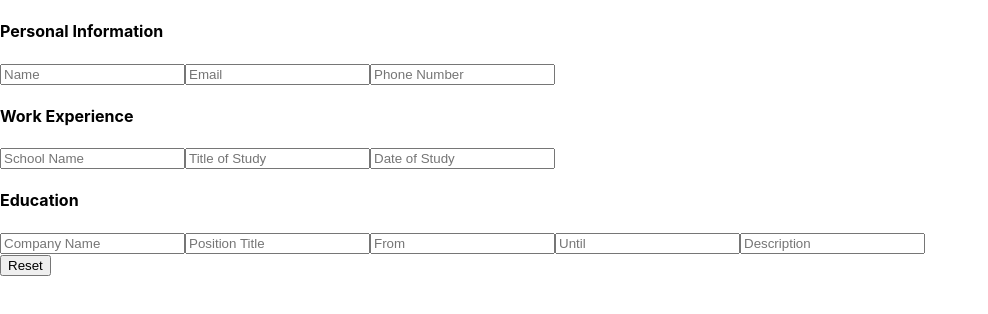
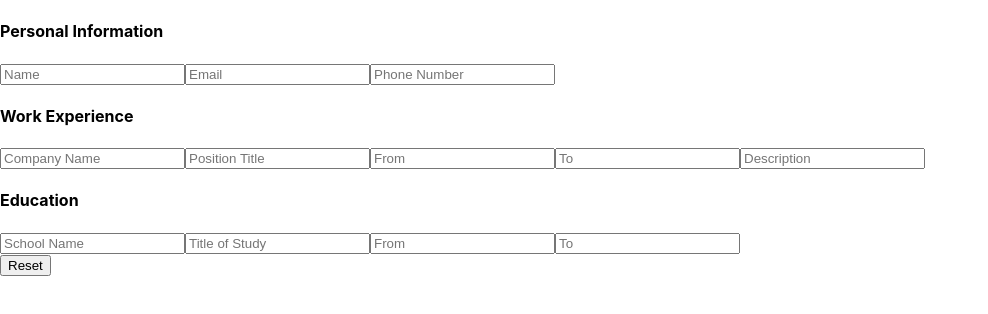
Before and after one commit to mraffia/odin-cv-application, a React (Create React App) app: page / in a window 1280 px wide. Shown: the top 314 px of the page, without its empty margins (0-988 px from the left). Built offline with nearby package versions, Linux system fonts and the light colour scheme.

Commit message:
Refactor App.js states and delete input attribute values

```diff
--- a/src/App.js
+++ b/src/App.js
@@ -5,17 +5,19 @@ class App extends React.Component {
   constructor(props) {
   super(props);
   this.state = {
-      nameValue: '',
-      emailValue: '',
-      phoneValue: '',
-      schoolValue: '',
-      titleValue: '',
-      dateValue: '',
-      companyValue: '',
-      positionValue: '',
-      fromValue: '',
-      untilValue: '',
-      descValue: '',
+      name: '',
+      title: '',
+      email: '',
+      phone: '',
+      schoolName: '',
+      studyTitle: '',
+      studyFrom: '',
+      studyTo: '',
+      companyName: '',
+      positionTitle: '',
+      workFrom: '',
+      workTo: '',
+      workDesc: '',
       schools: {},
       companies: {},
   };
@@ -41,45 +43,48 @@ class App extends React.Component {
           <div>
             <h4>Personal Information</h4>
             <label>
-              <input placeholder="Name" name="nameValue" type="text" value={this.state.nameValue} onChange={this.handleChange} />
+              <input placeholder="Name" name="name" type="text" onChange={this.handleChange} />
             </label>
             <label>
-              <input placeholder="Email" name="emailValue" type="email" value={this.state.emailValue} onChange={this.handleChange} />
+              <input placeholder="Email" name="email" type="email" onChange={this.handleChange} />
             </label>
             <label>
-              <input placeholder="Phone Number" name="phoneValue" type="text" value={this.state.phoneValue} onChange={this.handleChange} />
+              <input placeholder="Phone Number" name="phone" type="text" onChange={this.handleChange} />
             </label>
           </div>
 
           <div>
             <h4>Work Experience</h4>
             <label>
-              <input placeholder="School Name" name="schoolValue" type="text" value={this.state.schoolValue} onChange={this.handleChange} />
+              <input placeholder="Company Name" name="companyName" type="text" onChange={this.handleChange} />
             </label>
             <label>
-              <input placeholder="Title of Study" name="titleValue" type="text" value={this.state.titleValue} onChange={this.handleChange} />
+              <input placeholder="Position Title" name="positionTitle" type="text" onChange={this.handleChange} />
             </label>
             <label>
-              <input placeholder="Date of Study" name="dateValue" type="text" value={this.state.dateValue} onChange={this.handleChange} />
+              <input placeholder="From" name="workFrom" type="text" onChange={this.handleChange} />
+            </label>
+            <label>
+              <input placeholder="To" name="workTo" type="text" onChange={this.handleChange} />
+            </label>
+            <label>
+              <input placeholder="Description" name="workDesc" type="textarea" onChange={this.handleChange} />
             </label>
           </div>
 
           <div>
             <h4>Education</h4>
             <label>
-              <input placeholder="Company Name" name="companyValue" type="text" value={this.state.companyValue} onChange={this.handleChange} />
+              <input placeholder="School Name" name="schoolName" type="text" onChange={this.handleChange} />
             </label>
             <label>
-              <input placeholder="Position Title" name="positionValue" type="text" value={this.state.positionValue} onChange={this.handleChange} />
+              <input placeholder="Title of Study" name="studyTitle" type="text" onChange={this.handleChange} />
             </label>
             <label>
-              <input placeholder="From" name="fromValue" type="text" value={this.state.fromValue} onChange={this.handleChange} />
+              <input placeholder="From" name="studyFrom" type="text" onChange={this.handleChange} />
             </label>
             <label>
-              <input placeholder="Until" name="untilValue" type="text" value={this.state.untilValue} onChange={this.handleChange} />
-            </label>
-            <label>
-              <input placeholder="Description" name="descValue" type="textarea" value={this.state.descValue} onChange={this.handleChange} />
+              <input placeholder="To" name="studyTo" type="text" onChange={this.handleChange} />
             </label>
           </div>
 
```
